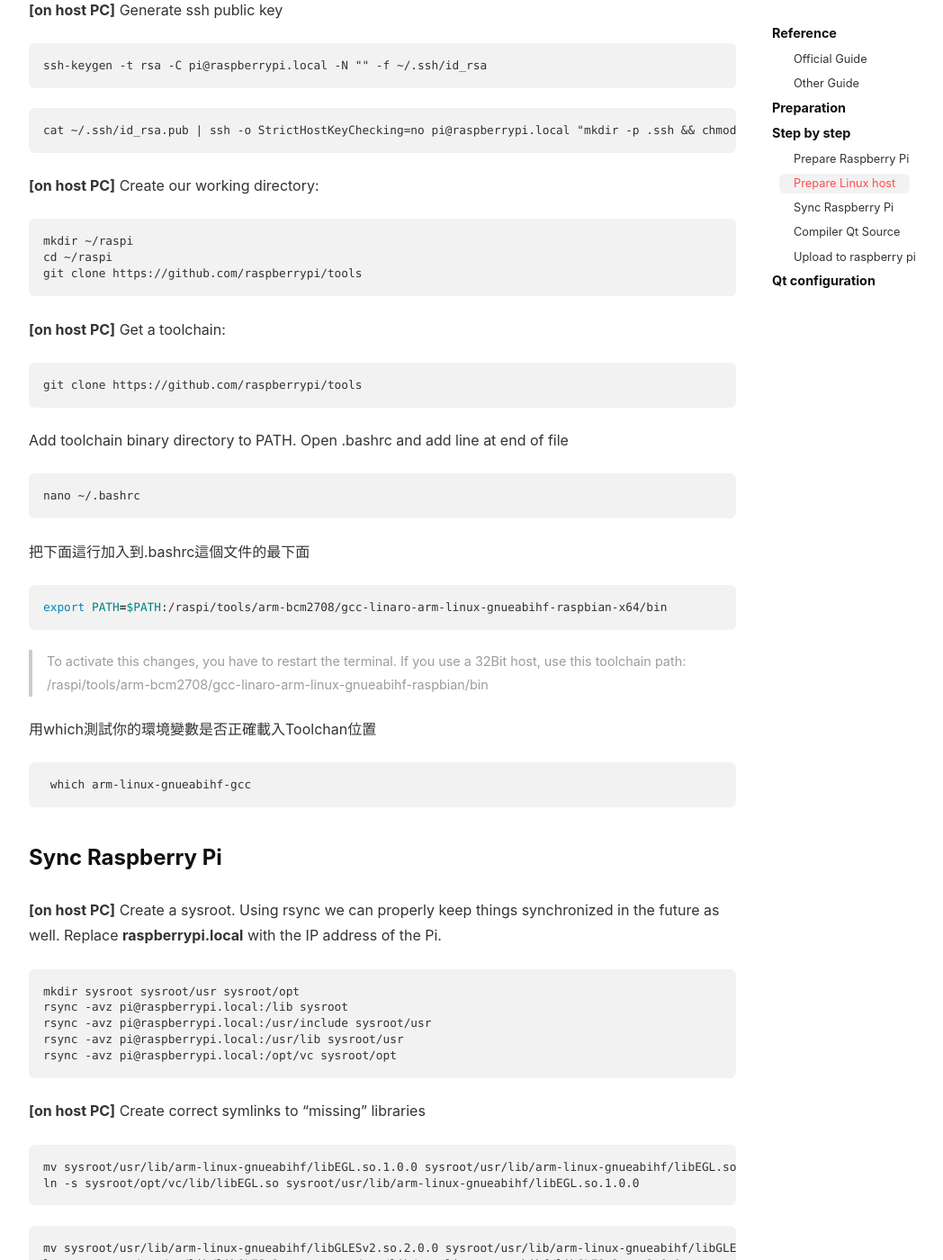
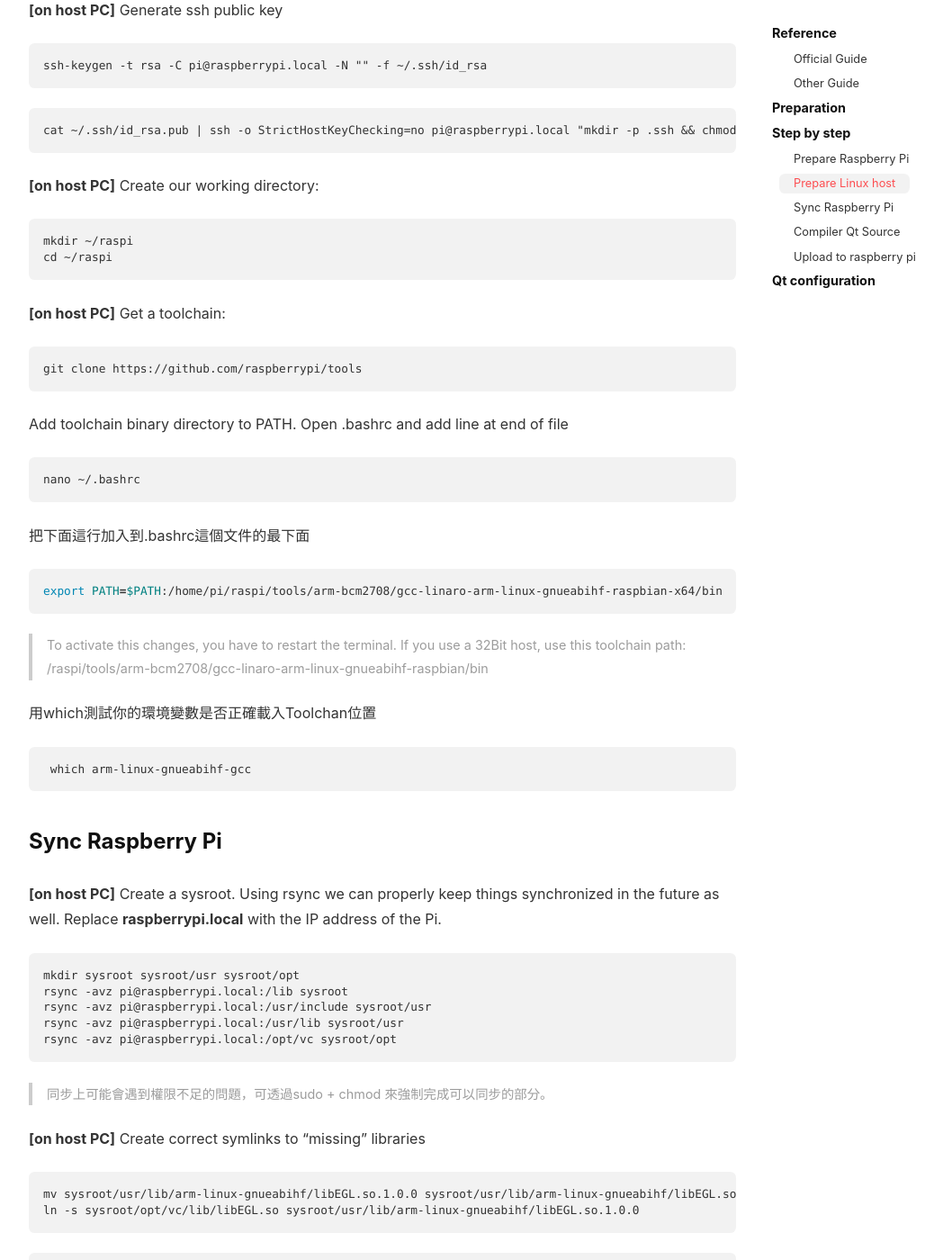
Before and after one commit to lovesmartx/lovesmartx.github.io, a Jekyll site: the page built from _posts/2018-05-08-quick-start.md, in a window 1280 px wide and 1400 px high, scrolled down 3738 px. Shown: the whole window at 90% size, without its empty margins (105-1153 px from the left). Built offline with Jekyll 4.4.1, drawn with Linux system fonts in a browser that asks for light colours; nearby versions of some CDN libraries.

Commit message:
更新
更新部分說明和遺漏的部分

````diff
--- a/_posts/2018-05-08-quick-start.md
+++ b/_posts/2018-05-08-quick-start.md
@@ -142,7 +142,6 @@ cat ~/.ssh/id_rsa.pub | ssh -o StrictHostKeyChecking=no pi@raspberrypi.local "mk
 ```
 mkdir ~/raspi
 cd ~/raspi
-git clone https://github.com/raspberrypi/tools
 ```
 **[on host PC]** Get a toolchain:
 ```
@@ -154,7 +153,7 @@ nano ~/.bashrc
 ```
 把下面這行加入到.bashrc這個文件的最下面
 ```bash
-export PATH=$PATH:/raspi/tools/arm-bcm2708/gcc-linaro-arm-linux-gnueabihf-raspbian-x64/bin
+export PATH=$PATH:/home/pi/raspi/tools/arm-bcm2708/gcc-linaro-arm-linux-gnueabihf-raspbian-x64/bin
 ```
 > To activate this changes, you have to restart the terminal.
 If you use a 32Bit host, use this toolchain path: /raspi/tools/arm-bcm2708/gcc-linaro-arm-linux-gnueabihf-raspbian/bin
@@ -175,6 +174,7 @@ rsync -avz pi@raspberrypi.local:/usr/include sysroot/usr
 rsync -avz pi@raspberrypi.local:/usr/lib sysroot/usr
 rsync -avz pi@raspberrypi.local:/opt/vc sysroot/opt
 ```
+>同步上可能會遇到權限不足的問題，可透過sudo + chmod 來強制完成可以同步的部分。
 
 **[on host PC]** Create correct symlinks to "missing" libraries
 ```
````
